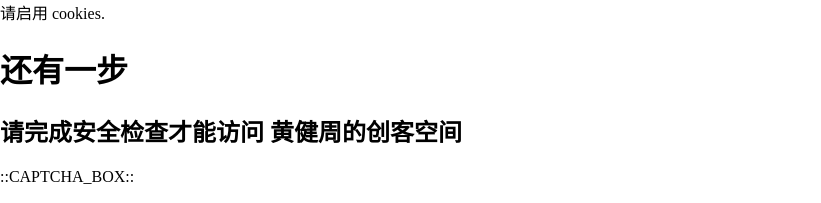
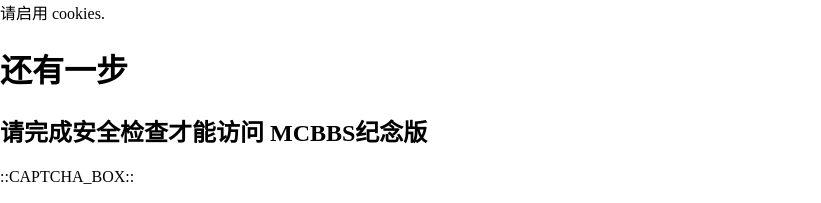
Before and after one commit to MRTangwin8/MRTangwin8.github.io, a plain HTML site: page captcha.html in a window 1280 px wide. Shown: the top 203 px of the page, without its empty margins (0-821 px from the left). Drawn offline with Linux system fonts and the light colour scheme.

Commit message:
Update captcha.html

```diff
--- a/captcha.html
+++ b/captcha.html
@@ -25,7 +25,7 @@
     <div id="cf-error-details" class="cf-error-details-wrapper">
       <div class="cf-wrapper cf-header cf-error-overview">
         <h1 data-translate="challenge_headline">还有一步</h1>
-        <h2 class="cf-subheadline"><span data-translate="complete_sec_check">请完成安全检查才能访问</span>  黄健周的创客空间</h2>
+        <h2 class="cf-subheadline"><span data-translate="complete_sec_check">请完成安全检查才能访问</span>  MCBBS纪念版</h2>
       </div><!-- /.header -->
 
       <div class="cf-section cf-highlight cf-captcha-container">
```
